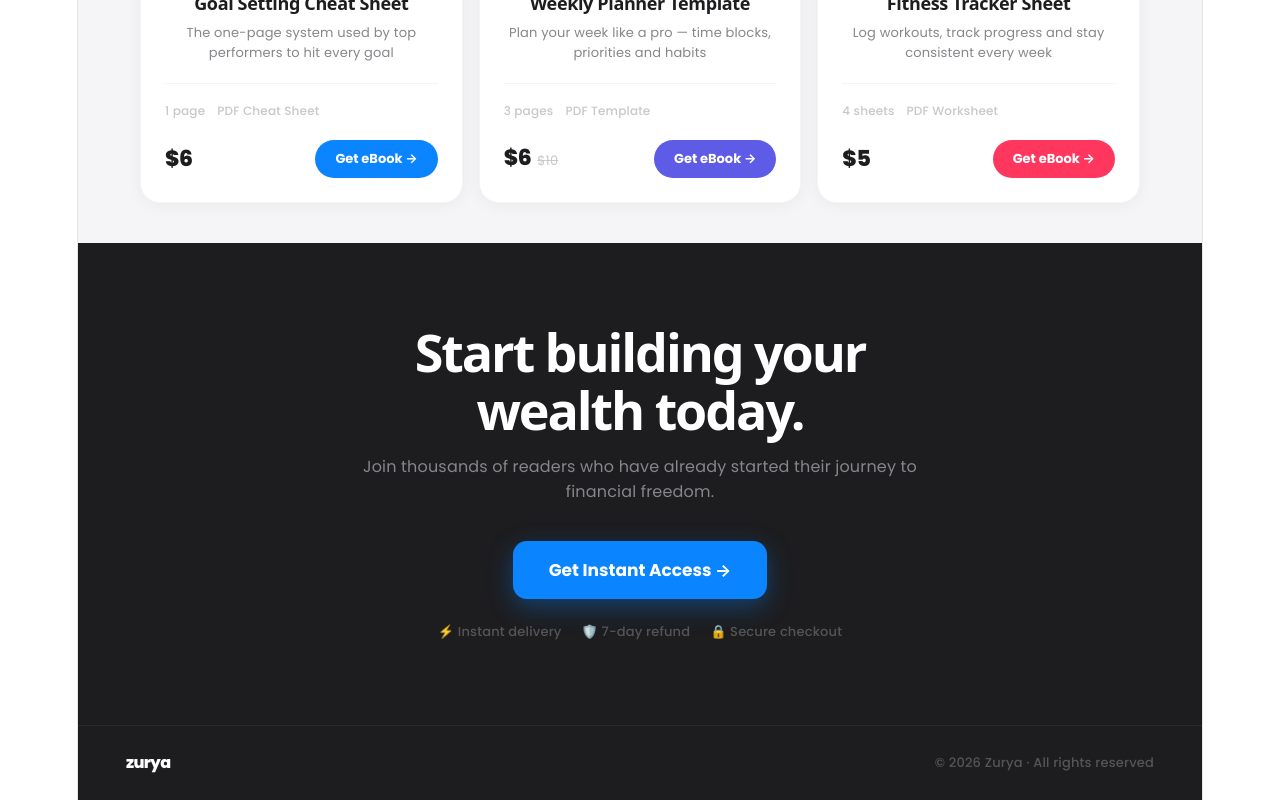
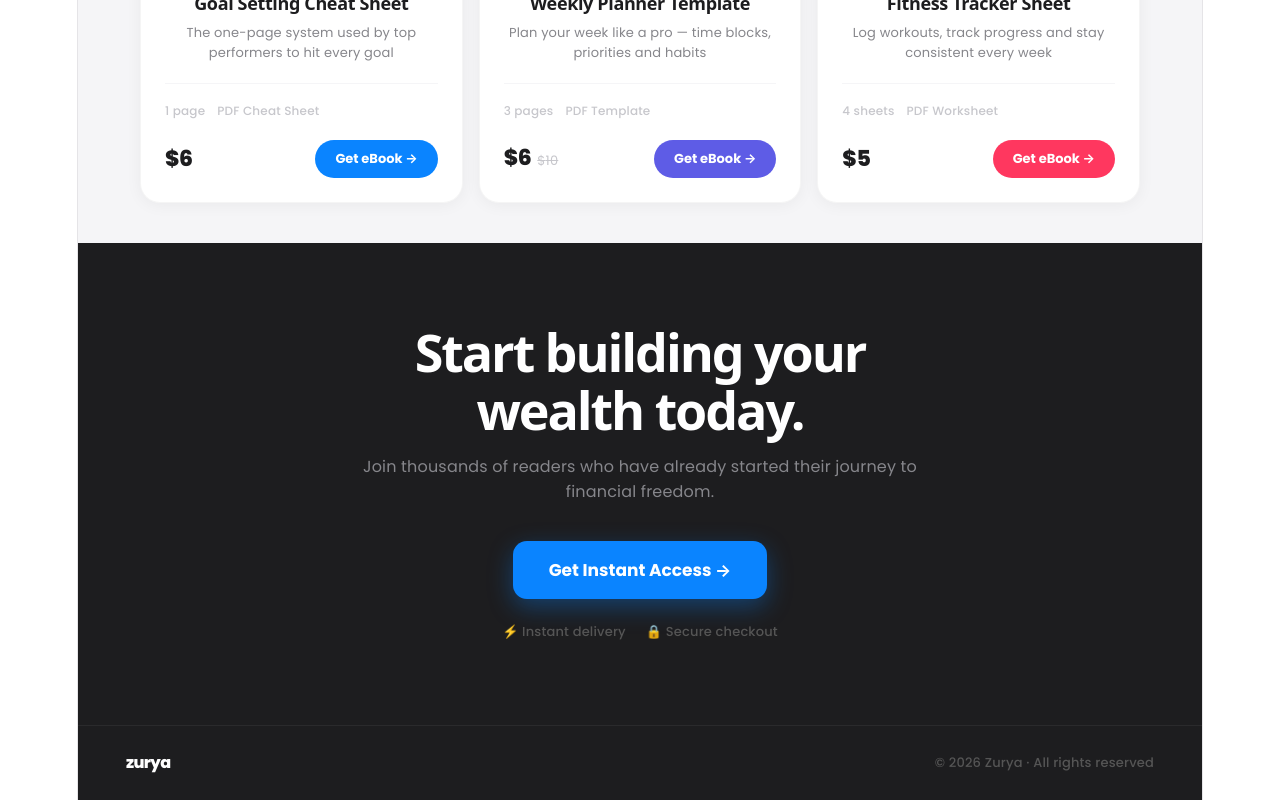
Before and after one commit to maaneshts/my-store, a React (Vite) app: page / in a window 1280 px wide. Shown: the part 3862-4662 px from the top of the page. Built offline with nearby package versions, Linux system fonts and the light colour scheme.

Commit message:
Update App.jsx

```diff
--- a/src/App.jsx
+++ b/src/App.jsx
@@ -355,7 +355,7 @@ export default function App() {
             Get Instant Access →
           </button>
           <div style={{ display: "flex", gap: "20px", justifyContent: "center", marginTop: "20px", flexWrap: "wrap" }}>
-            {["⚡ Instant delivery", "🛡️ 7-day refund", "🔒 Secure checkout"].map(t => (
+            {["⚡ Instant delivery", "🔒 Secure checkout"].map(t => (
               <span key={t} style={{ fontSize: "13px", color: "#555", fontWeight: "500" }}>{t}</span>
             ))}
           </div>
```
